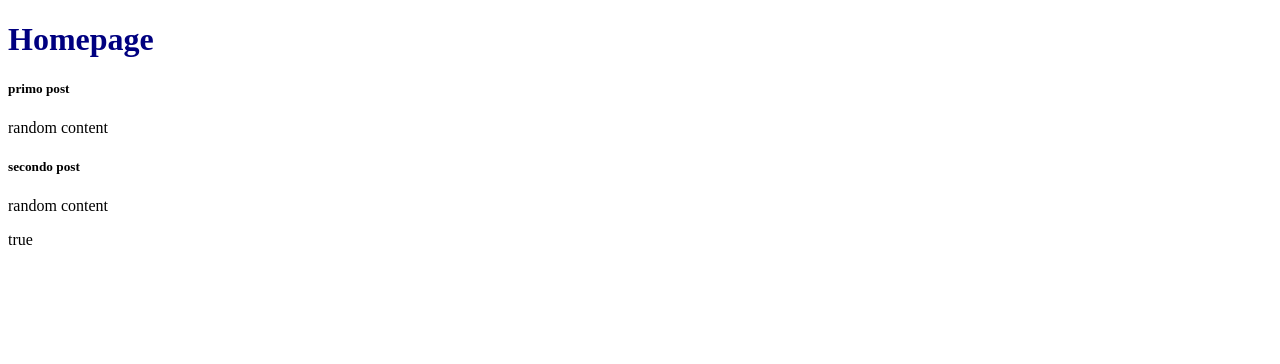
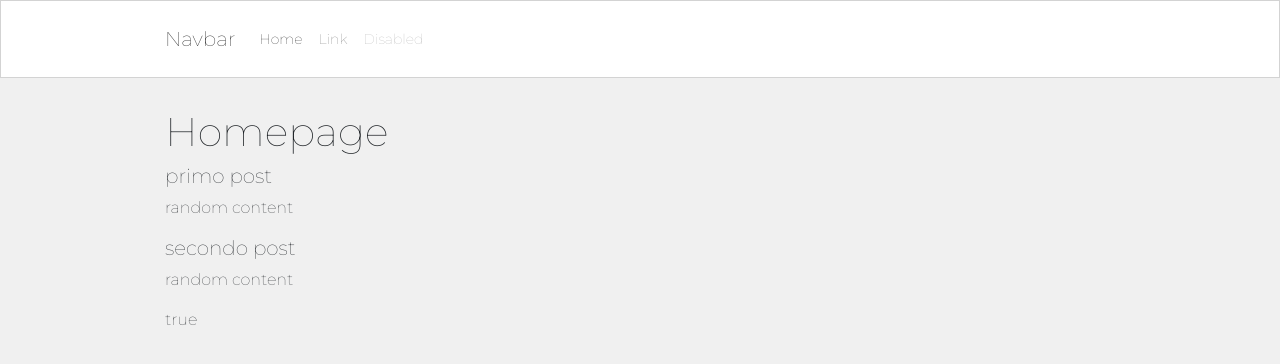
Before and after one commit to LucaPaganin/flask-blog, a Flask app: page / in a window 1280 px wide. Shown: the top 364 px of the page. Run offline with Flask 2, Linux system fonts and the light colour scheme; some libraries are stand-ins or nearby versions.

Commit message:
second change

```diff
--- a/blog/routes.py
+++ b/blog/routes.py
@@ -7,3 +7,8 @@ def homepage():
              {"title": "secondo post", "body": "random content"}]
     flag = True
     return render_template("homepage.html", posts=posts, boolean_flag=flag)
+
+
+@app.route("/about")
+def about():
+    return render_template("about_page.html")
--- a/blog/static/blog.css
+++ b/blog/static/blog.css
@@ -1,3 +1,22 @@
-h1 {
-    color: navy;
+html, body {
+    font-family: 'Montserrat', sans-serif;
+    background-color: #f0f0f0;
 }
+
+.navbar-bg-white {
+    background-color: #fff;
+    border: 1px solid #d3d3d3;
+}
+
+.navbar-container {
+    max-width: 950px;
+    padding: 10px 0px 10px 0px;
+    font-size: 0.875rem;
+}
+
+.content-container {
+    max-width: 950px;
+    margin-top: 30px;
+    margin-bottom: 30px;
+    padding: 0px;
+}
--- a/blog/templates/base.html
+++ b/blog/templates/base.html
@@ -1,14 +1,42 @@
 <!DOCTYPE html>
 <html lang="en">
 <head>
+    <link rel="preconnect" href="https://fonts.googleapis.com">
+    <link rel="preconnect" href="https://fonts.gstatic.com" crossorigin>
+    <link href="https://fonts.googleapis.com/css2?family=Montserrat:wght@100&display=swap" rel="stylesheet">
     <meta charset="UTF-8">
     <meta http-equiv="X-UA-Compatible" content="IE=edge">
     <meta name="viewport" content="width=device-width, initial-scale=1.0">
     <title>{% block title %}{% endblock %} - Blog Personale</title>
+    <link href="https://cdn.jsdelivr.net/npm/bootstrap@5.1.3/dist/css/bootstrap.min.css" rel="stylesheet" integrity="sha384-1BmE4kWBq78iYhFldvKuhfTAU6auU8tT94WrHftjDbrCEXSU1oBoqyl2QvZ6jIW3" crossorigin="anonymous">
     <link rel="stylesheet" href="{{ url_for('static', filename='blog.css')}}">
 </head>
 <body>
+    <nav class="navbar navbar-expand-lg navbar-light navbar-bg-white">
+        <div class="container navbar-container">
+            <a class="navbar-brand" href="#">Navbar</a>
+            <button class="navbar-toggler" type="button" data-bs-toggle="collapse" data-bs-target="#navbarSupportedContent" aria-controls="navbarSupportedContent" aria-expanded="false" aria-label="Toggle navigation">
+            <span class="navbar-toggler-icon"></span>
+            </button>
+            <div class="collapse navbar-collapse" id="navbarSupportedContent">
+                <ul class="navbar-nav ml-auto">
+                    <li class="nav-item">
+                    <a class="nav-link active" aria-current="page" href="#">Home</a>
+                    </li>
+                    <li class="nav-item">
+                    <a class="nav-link" href="#">Link</a>
+                    </li>
+                    <li class="nav-item">
+                    <a class="nav-link disabled">Disabled</a>
+                    </li>
+                </ul>
+            </div>
+        </div>
+        </nav>
     {% block content %}
     {% endblock %}
+
+    <script src="https://cdn.jsdelivr.net/npm/@popperjs/core@2.10.2/dist/umd/popper.min.js" integrity="sha384-7+zCNj/IqJ95wo16oMtfsKbZ9ccEh31eOz1HGyDuCQ6wgnyJNSYdrPa03rtR1zdB" crossorigin="anonymous"></script>
+    <script src="https://cdn.jsdelivr.net/npm/bootstrap@5.1.3/dist/js/bootstrap.min.js" integrity="sha384-QJHtvGhmr9XOIpI6YVutG+2QOK9T+ZnN4kzFN1RtK3zEFEIsxhlmWl5/YESvpZ13" crossorigin="anonymous"></script>
 </body>
 </html>
--- a/blog/templates/homepage.html
+++ b/blog/templates/homepage.html
@@ -3,7 +3,7 @@
 {% block title %}Home{% endblock %}
 
 {% block content %}
-<div>
+<div class="container content-container">
     <h1>Homepage</h1>
     {% for post in posts%}
         <h5>{{post.title}}</h5>
```
Also changed, not shown: blog/templates/about_page.html (added, +7 -0 lines).
